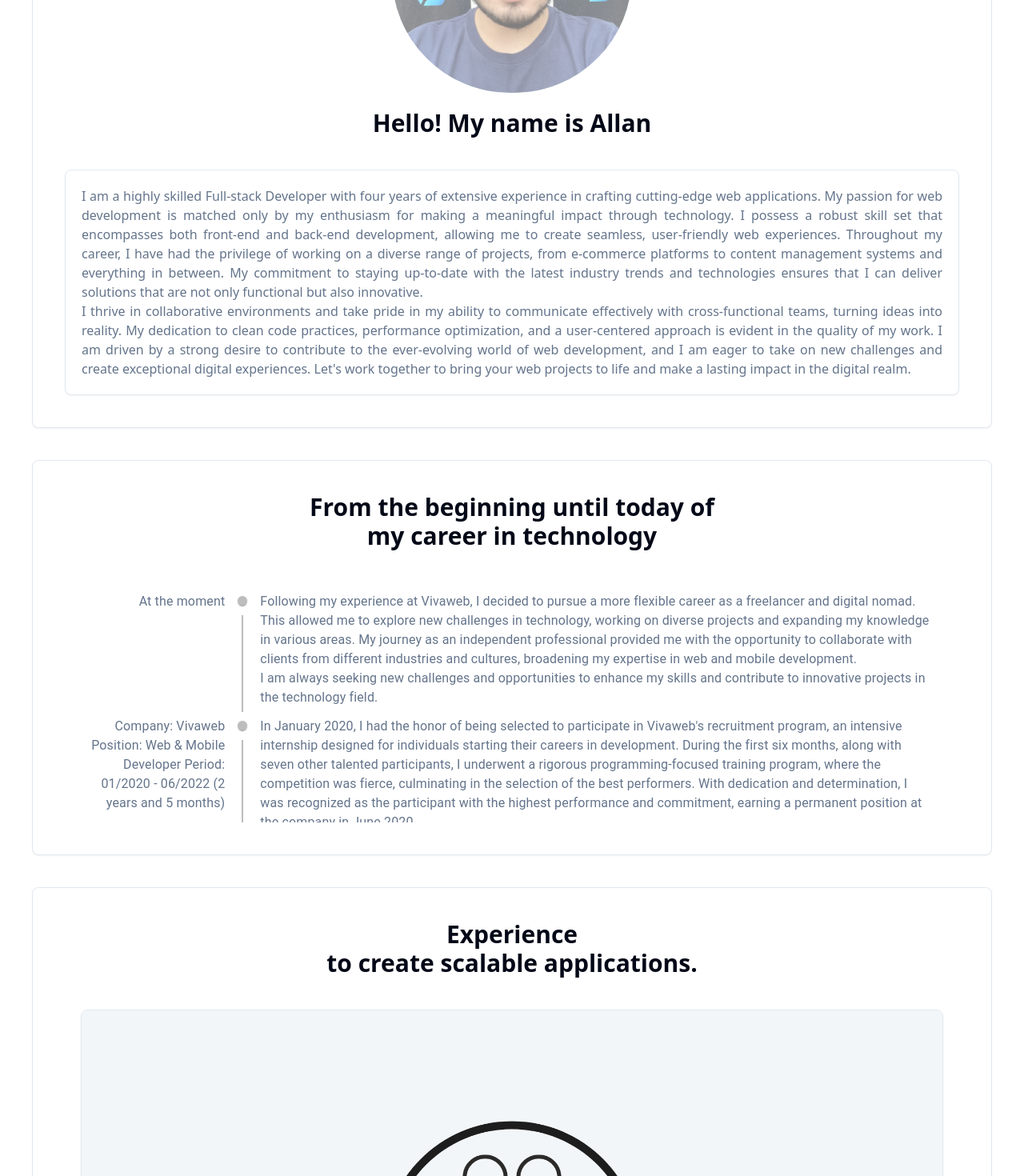
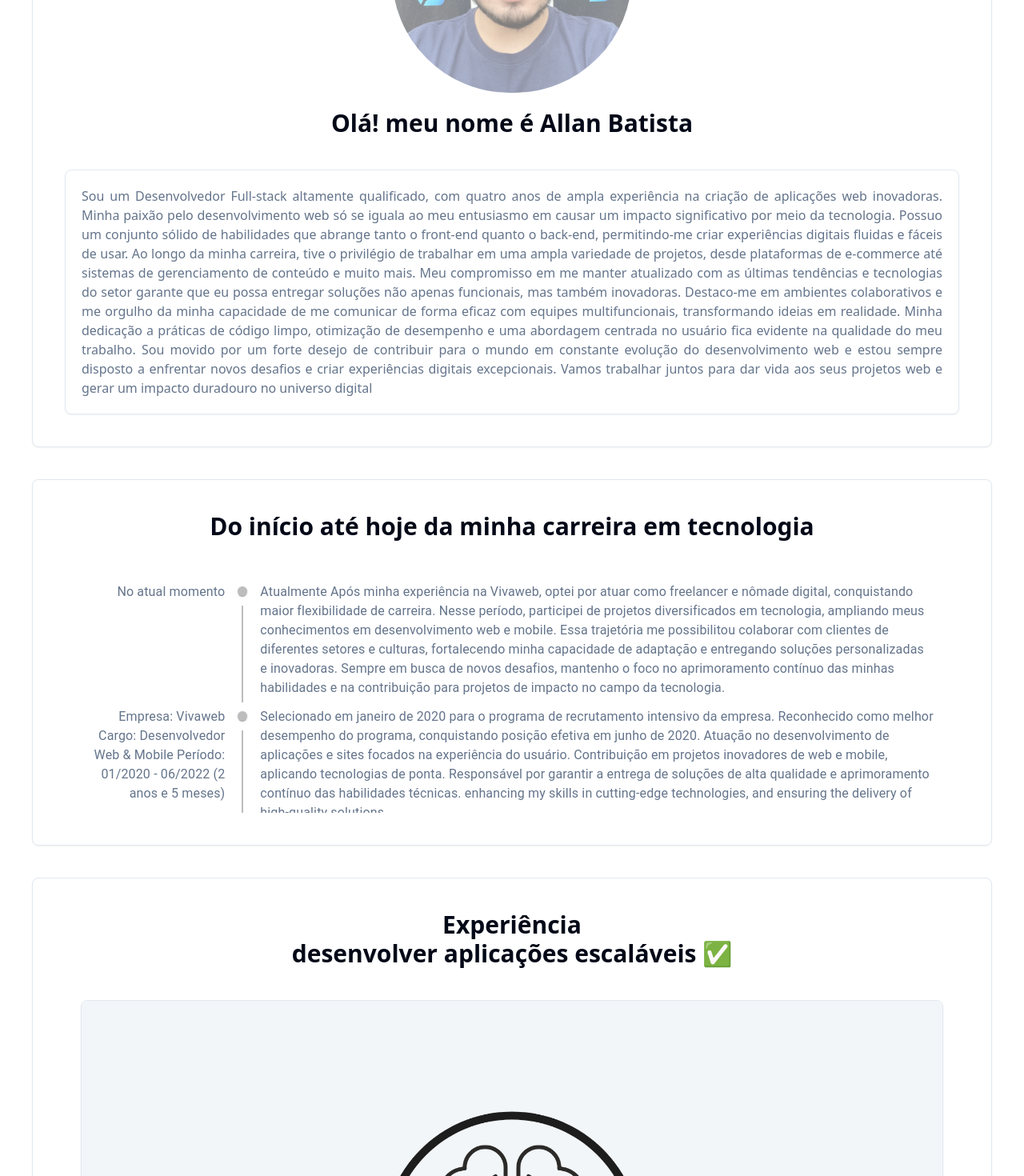
Before and after one commit to allan-batista-dev/allan-dev-portfolio, a Next.js app: page / in a window 1280 px wide. Shown: the part 400-1870 px from the top of the page at 80% size. Built offline with nearby package versions, Linux system fonts and the light colour scheme.

Commit message:
traduzindo portifolio

```diff
--- a/src/app/my-components/my-history.tsx
+++ b/src/app/my-components/my-history.tsx
@@ -24,61 +24,61 @@ export default function MyHistory() {
                 >
                     <TimelineItem>
                         <TimelineOppositeContent className="text-muted-foreground">
-                            At the moment
+                            No atual momento
                         </TimelineOppositeContent>
                         <TimelineSeparator>
                             <TimelineDot />
                             <TimelineConnector />
                         </TimelineSeparator>
                         <TimelineContent className="text-muted-foreground">
-                            Following my experience at Vivaweb, I decided to pursue a more flexible career as a freelancer and digital nomad.
-                            This allowed me to explore new challenges in technology, working on diverse projects and expanding my knowledge in various areas.
-                            My journey as an independent professional provided me with the opportunity
-                            to collaborate with clients from different industries and cultures, broadening my expertise in web and mobile development.<br />
-                            I am always seeking new challenges and opportunities to enhance my skills and contribute to
-                            innovative projects in the technology field.
+                            Atualmente
+                            Após minha experiência na Vivaweb, optei por atuar como freelancer e nômade digital, conquistando maior flexibilidade de carreira. Nesse período, participei de projetos diversificados em tecnologia, ampliando meus conhecimentos em desenvolvimento web e mobile. Essa trajetória me possibilitou colaborar com clientes de diferentes setores e culturas, fortalecendo minha capacidade de adaptação e entregando soluções personalizadas e inovadoras.
+
+                            Sempre em busca de novos desafios, mantenho o foco no aprimoramento contínuo das minhas habilidades e na contribuição para projetos de impacto no campo da tecnologia.
                         </TimelineContent>
                     </TimelineItem>
                     <TimelineItem>
                         <TimelineOppositeContent className="text-muted-foreground">
-                            Company: Vivaweb
-                            Position: Web & Mobile Developer
-                            Period: 01/2020 - 06/2022 (2 years and 5 months)
+                            Empresa: Vivaweb
+                            Cargo: Desenvolvedor Web & Mobile
+                            Período: 01/2020 - 06/2022 (2 anos e 5 meses)
                         </TimelineOppositeContent>
                         <TimelineSeparator>
                             <TimelineDot />
                             <TimelineConnector />
                         </TimelineSeparator>
                         <TimelineContent className="text-muted-foreground">
-                            In January 2020, I had the honor of being selected to participate in Vivaweb's recruitment program,
-                            an intensive internship designed for individuals starting their careers in development. During the first six months, along with seven other talented participants, I underwent a rigorous programming-focused training program, where the competition was fierce,
-                            culminating in the selection of the best performers. With dedication and determination, I was
-                            recognized as the participant with the highest performance and
-                            commitment, earning a permanent position at the company in June 2020.<br />
-                            Since then, I have been serving as a Web & Mobile Developer at Vivaweb,
-                            actively contributing to innovative projects in the web and mobile development domains.
-                            My responsibilities include developing user-focused applications and websites,
+                            Selecionado em janeiro de 2020 para o programa de recrutamento intensivo da empresa.
+
+                            Reconhecido como melhor desempenho do programa, conquistando posição efetiva em junho de 2020.
+
+                            Atuação no desenvolvimento de aplicações e sites focados na experiência do usuário.
+
+                            Contribuição em projetos inovadores de web e mobile, aplicando tecnologias de ponta.
+
+                            Responsável por garantir a entrega de soluções de alta qualidade e aprimoramento contínuo das habilidades técnicas.
                             enhancing my skills in cutting-edge technologies, and ensuring the delivery of high-quality solutions.
                         </TimelineContent>
                     </TimelineItem>
                     <TimelineItem>
                         <TimelineOppositeContent className="text-muted-foreground">
-                            Company: Unimed Maringá
-                            Position: Infrastructure Intern
-                            Period: 12/2016 - 12/2018 (2 years)
+                            Empresa: Unimed Maringá
+                            Cargo: Estagiário de Infraestrutura
+                            Período: 12/2016 – 12/2018 (2 anos)
                         </TimelineOppositeContent>
                         <TimelineSeparator>
                             <TimelineDot />
                         </TimelineSeparator>
                         <TimelineContent className="text-muted-foreground">
-                            During my tenure as an Infrastructure intern at Unimed Maringá, I had the opportunity
-                            to immerse myself in the field of information technology. My responsibilities included first-level support,
-                            providing technical assistance through remote and on-site support
-                            for both cooperators and employees, addressing issues related to hardware, software, telephony, and systems.<br />
-                            Additionally, I actively participated in server and network administration, including user creation,
-                            Exchange distribution group management, and data center monitoring.
-                            I was also involved in infrastructure projects, where I gained a
-                            systemic view to identify issues and propose effective improvements.
+                            Prestação de suporte de primeiro nível (remoto e presencial) para cooperados e colaboradores.
+
+                            Atendimento a demandas de hardware, software, telefonia e sistemas.
+
+                            Atuação na administração de servidores e redes, incluindo criação de usuários e gerenciamento de grupos no Exchange.
+
+                            Responsável pelo monitoramento do data center.
+
+                            Participação em projetos de infraestrutura, desenvolvendo visão sistêmica para identificação de problemas e proposição de melhorias.
                         </TimelineContent>
                     </TimelineItem>
                 </Timeline>
--- a/src/app/page.tsx
+++ b/src/app/page.tsx
@@ -41,15 +41,17 @@ export default function Home() {
               />
             </div>
             <h1 className="text-center mb-10 text-3xl font-extrabold">
-              Hello! My name is Allan
+              Olá! meu nome é Allan Batista
             </h1>
             <Card >
               <p className="p-5 text-justify text-muted-foreground">
-                I am a highly skilled Full-stack Developer with four years of extensive experience in crafting cutting-edge web applications. My passion for web development is matched only by my enthusiasm for making a meaningful impact through technology. I possess a robust skill set that encompasses both front-end and back-end development, allowing me to create seamless, user-friendly web experiences.
-                Throughout my career, I have had the privilege of working on a diverse range of projects, from e-commerce platforms to content management systems and everything in between. My commitment to staying up-to-date with the latest industry trends and technologies ensures that I can deliver solutions that are not only functional but also innovative. <br />
+                Sou um Desenvolvedor Full-stack altamente qualificado, com quatro anos de ampla experiência na criação de aplicações web inovadoras. Minha paixão pelo desenvolvimento web só se iguala ao meu entusiasmo em causar um impacto significativo por meio da tecnologia. Possuo um conjunto sólido de habilidades que abrange tanto o front-end quanto o back-end, permitindo-me criar experiências digitais fluidas e fáceis de usar.
 
-                I thrive in collaborative environments and take pride in my ability to communicate effectively with cross-functional teams, turning ideas into reality. My dedication to clean code practices, performance optimization, and a user-centered approach is evident in the quality of my work.
-                I am driven by a strong desire to contribute to the ever-evolving world of web development, and I am eager to take on new challenges and create exceptional digital experiences. Let's work together to bring your web projects to life and make a lasting impact in the digital realm.
+                Ao longo da minha carreira, tive o privilégio de trabalhar em uma ampla variedade de projetos, desde plataformas de e-commerce até sistemas de gerenciamento de conteúdo e muito mais. Meu compromisso em me manter atualizado com as últimas tendências e tecnologias do setor garante que eu possa entregar soluções não apenas funcionais, mas também inovadoras.
+
+                Destaco-me em ambientes colaborativos e me orgulho da minha capacidade de me comunicar de forma eficaz com equipes multifuncionais, transformando ideias em realidade. Minha dedicação a práticas de código limpo, otimização de desempenho e uma abordagem centrada no usuário fica evidente na qualidade do meu trabalho.
+
+                Sou movido por um forte desejo de contribuir para o mundo em constante evolução do desenvolvimento web e estou sempre disposto a enfrentar novos desafios e criar experiências digitais excepcionais. Vamos trabalhar juntos para dar vida aos seus projetos web e gerar um impacto duradouro no universo digital
               </p>
             </Card>
           </Card>
@@ -57,7 +59,7 @@ export default function Home() {
         <section className="my-10">
           <Card className="p-10">
             <h4 className=" mb-10 text-3xl font-extrabold text-center">
-              From the beginning until today of<br /> my career in technology
+              Do início até hoje da minha carreira em tecnologia
             </h4>
             <MyHistory />
           </Card>
@@ -65,7 +67,7 @@ export default function Home() {
         <section className="card my-10">
           <Card className="p-10">
             <h2 className="text-center mb-10 text-3xl font-extrabold">
-              Experience<br /> to create scalable applications.
+              Experiência<br /> desenvolver aplicações escaláveis ✅
             </h2>
             <Card className="mx-5">
               <Skeleton>
@@ -156,10 +158,10 @@ export default function Home() {
           <Card className="p-10">
             <div className="text-center mb-10">
               <h4 className=" mb-10 text-3xl font-extrabold">
-                "If you're not on the first page of Google,<br /> you don't exist."
+                "Se você não está na primeira página do Google, você não existe."
               </h4>
               <p className="text-muted-foreground ml-auto mr-auto w-auto sm:w-1/2">
-                With a solid and dedicated professional journey, I am proud to share my proven ability to significantly boost the ranking and performance of projects, websites, and online businesses. My passion for optimization and excellence has led me to achieve exceptional results over the years.
+                Profissional com trajetória sólida e dedicada, capaz de melhorar significativamente o desempenho e ranking de projetos, sites e negócios online, com foco em otimização e excelência.
               </p>
             </div>
             <div className="flex flex-col sm:flex-row justify-center items-center gap-4">
@@ -200,13 +202,13 @@ export default function Home() {
                 <p className="text-lg font-bold mt-2 text-center">SEO</p>
               </div>
             </div>
-            <div className="text-center my-10">
+            {/* <div className="text-center my-10">
               <Button variant="outline">
                 <Link rel="noopener noreferrer" target="_blank" href="https://pagespeed.web.dev/analysis/https-allan-dev-portfolio-vercel-app/2mibahwiw7?form_factor=mobile">
                   Take the test yourself!
                 </Link>
               </Button>
-            </div>
+            </div> */}
           </Card>
         </section>
         <section className="mb-10">
--- a/src/components/ui/my-contacts.tsx
+++ b/src/components/ui/my-contacts.tsx
@@ -48,7 +48,7 @@ export default function MyContacts() {
     return (
         <>
             <h2 className="text-center mb-10 text-3xl font-extrabold">
-                My contacts.
+                Meus contatos
             </h2>
             <div className="flex items-center justify-center gap-6">
                 <div>
```
